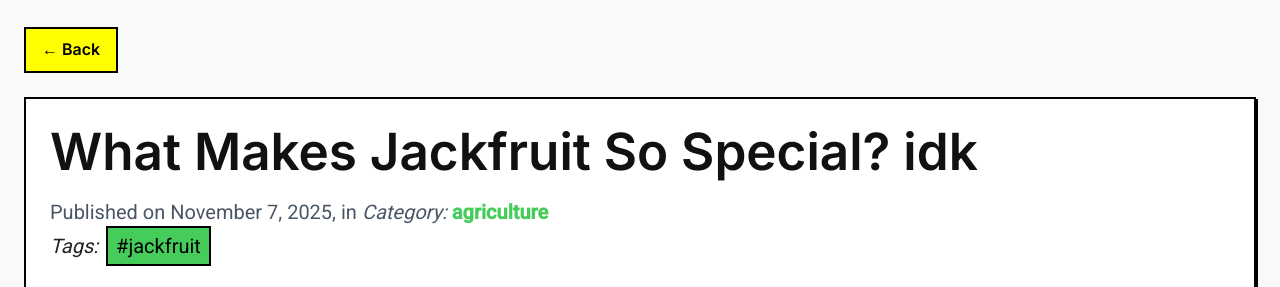
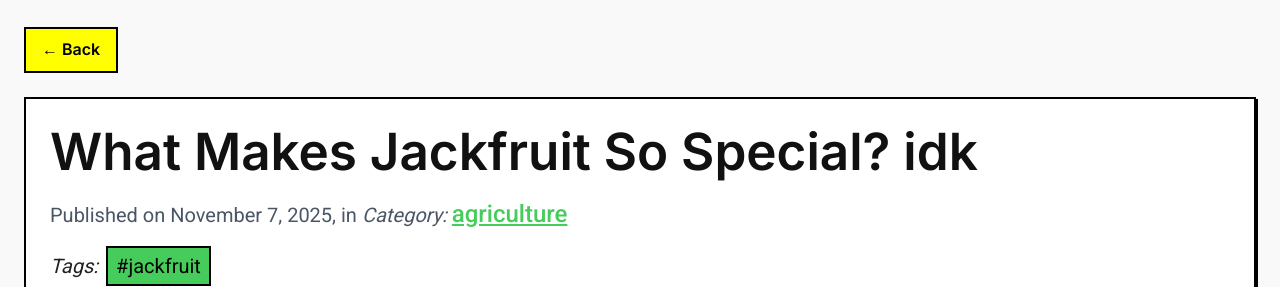
Before and after one commit to rafiaksd/django-green-blog, a Django app: a page that uses blog/templates/blog/blog_detail.html in a window 1280 px wide. Shown: the part 115-402 px from the top of the page. Run offline with Django 5.2, Linux system fonts and the light colour scheme; a user stored in the database is signed in; data comes from the database, SQL or seed files in the repository; some libraries are stand-ins or nearby versions.

Commit message:
minor redesign for categories inside blogs

```diff
--- a/blog/templates/blog/blog_detail.html
+++ b/blog/templates/blog/blog_detail.html
@@ -71,21 +71,16 @@
   </div>
 
 <article class="max-w-8xl w-11/12 md:w-full mx-auto p-6 bg-white neo-card">
-  <h1 class="blog_title text-3xl md:text-4xl font-extrabold text-black">{{ blog_post.title }}</h1>
+  <h1 class="blog_title text-4xl font-extrabold text-black">{{ blog_post.title }}</h1>
+
   <p class="text-lg md:text-xl text-gray-600 -mt-8 mb-4">
     Published on {{ blog_post.created_at|date:"F j, Y" }}, in
     {% if blog_post.category %}
-      <span class="italic text-xl">Category:</span>
-      <a href="{% url 'category_posts' blog_post.category.slug %}" class="text-treegreen text-xl font-bold hover:text-black">
+      <span class="italic text-lg md:text-xl">Category:</span>
+      <a href="{% url 'category_posts' blog_post.category.slug %}" class="text-treegreen text-xl md:text-2xl underline font-medium hover:text-black">
         {{ blog_post.category.name }}
       </a>
     {% endif %}
-  </p>
-
-  <p class="text-md text-gray-600 -mt-4 mb-2">
-
-
-
   </p>
 
   {% if blog_post.tags.exists %}
--- a/blog/templates/blog/blog_list.html
+++ b/blog/templates/blog/blog_list.html
@@ -191,7 +191,7 @@
   {% endif %}
 
   <!-- Blog Posts -->
-  <div class="flex flex-col gap-6 mt-2">
+  <div class="flex flex-col gap-6 mt-2 md:mt-3">
     {% for post in page_obj %}
       <div class="neo-card bg-white p-4 md:p-6 rounded-lg flex flex-col xl:flex-row {% if forloop.counter|divisibleby:2 %}xl:flex-row-reverse{% endif %} items-center gap-6">
         {% if post.image %}
```
